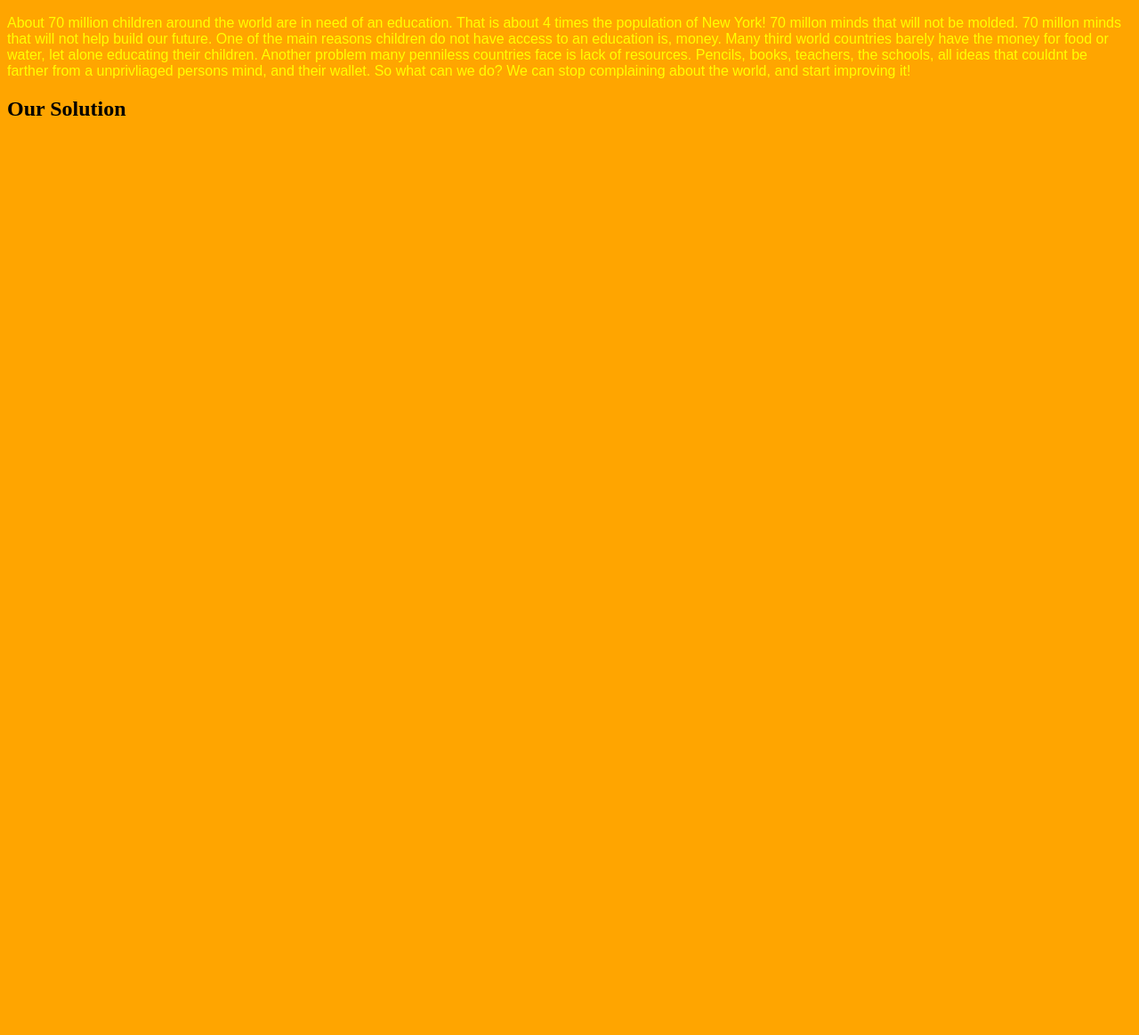
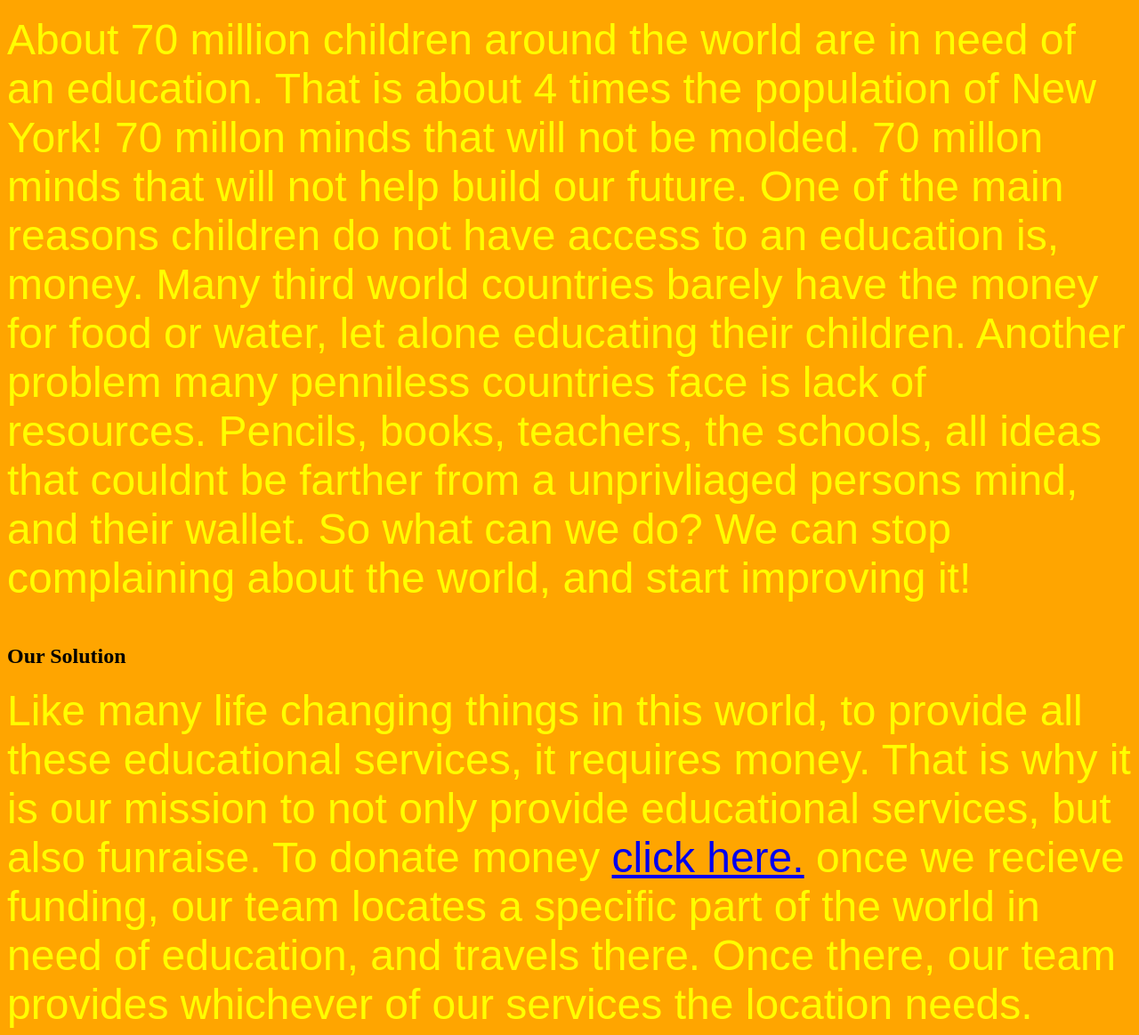
Before and after one commit to Coder234/Cents4Schools, a plain HTML site: page index.html in a window 1280 px wide. Shown: the part 122-1285 px from the top of the page at 89% size. Before the commit the page ends 800 px from the top, so only its background shows below. Drawn offline with Linux system fonts and the light colour scheme.

Commit message:
lots of stuff

```diff
--- a/index.html
+++ b/index.html
@@ -19,11 +19,10 @@
 
 </header>
 <body bgcolor = "orange" background= "school.jpg" width=100% height=100%>
-<font face="Arial" color="yellow">  About 70 million children around the world are in need of an education. That is about 4 times the population of New York! 70 millon minds that will not be molded. 70 millon minds that will not help build our future. One of the main reasons children do not have access to an education is, money. Many third world countries barely have the money for food or water, let alone educating their children. Another problem many penniless countries face is lack of resources. Pencils, books, teachers, the schools, all ideas that couldnt be farther from a unprivliaged persons mind, and their wallet.
+<font face="Arial" color="yellow" size="16px">  About 70 million children around the world are in need of an education. That is about 4 times the population of New York! 70 millon minds that will not be molded. 70 millon minds that will not help build our future. One of the main reasons children do not have access to an education is, money. Many third world countries barely have the money for food or water, let alone educating their children. Another problem many penniless countries face is lack of resources. Pencils, books, teachers, the schools, all ideas that couldnt be farther from a unprivliaged persons mind, and their wallet.
 
 	So what can we do? We can stop complaining about the world, and start improving it!  </font>
-	<h2> Our Solution
+	<h2> <br>Our Solution
 		</h2>
-        <!-- It saved!!!!! -->
-</body>
+        <font face="Arial" color="yellow" size="16px"> Like many life changing things in this world, to provide all these educational services, it requires money. That is why it is our mission to not only provide educational services, but also funraise. To donate money <a href="donate.html">click here.</a> once we recieve funding, our team locates a specific part of the world in need of education, and travels there. Once there, our team provides whichever of our services the location needs. These include: robots, housing, and resources.
 	</html>
```
